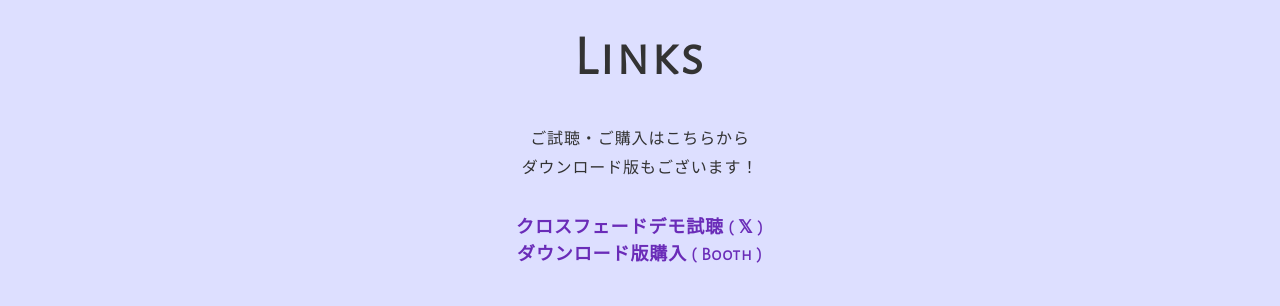
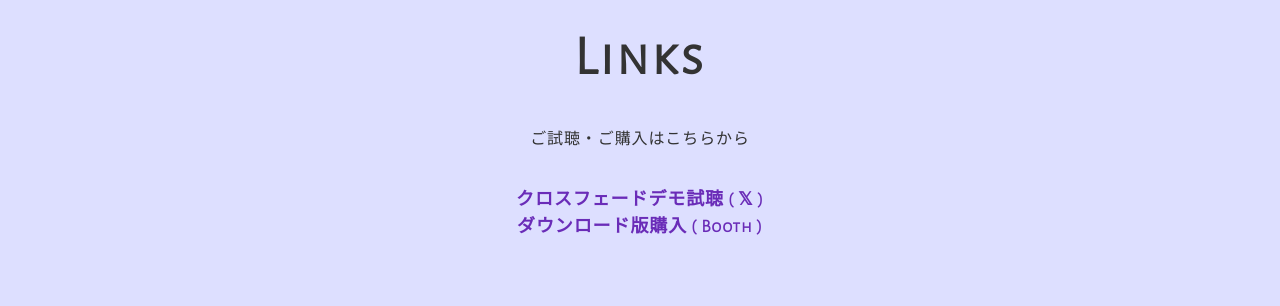
Before and after one commit to oishiinekomanma/chiptunics2, a plain HTML site: page index.html in a window 1280 px wide. Shown: the part 1840-2146 px from the top of the page. Drawn offline with nearby package versions, Linux system fonts and the light colour scheme; a web font is replaced by a local one.

Commit message:
Update index.html

```diff
--- a/index.html
+++ b/index.html
@@ -77,8 +77,7 @@
         <div class="container">
           <h2 class="title">Links</h2>
           <p class="lead">
-            ご試聴・ご購入はこちらから<br>
-            ダウンロード版もございます！
+            ご試聴・ご購入はこちらから
           </p>
           <div class="links-list">
             <a class="links-item" href="https://twitter.com/oishiinekomanma/status/1713527151289573713" target="_blank" rel="noopener noreferrer">クロスフェードデモ試聴 ( &#x1D54F )</a><br>
```
